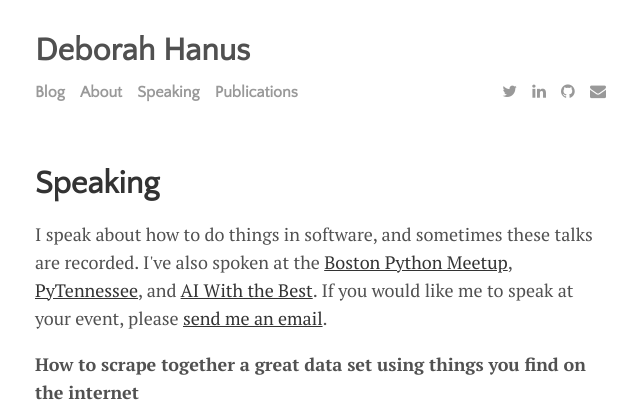
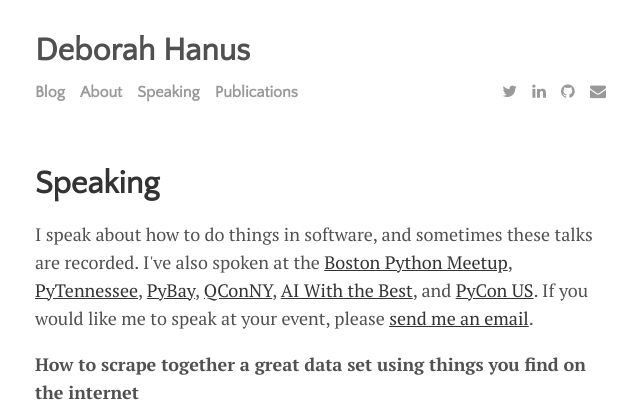
Before and after one commit to dhanus/dhanus.github.io, a Jekyll site: the page built from speaking.md, in a window 1280 px wide, cut to the strip 0-420 px from the top of the page. Shown: the whole strip, without its empty margins (317-957 px from the left). Built offline with Jekyll 4.4.1, drawn with Linux system fonts in a browser that asks for light colours; nearby versions of some CDN libraries.

Commit message:
update speaking page

```diff
--- a/speaking.md
+++ b/speaking.md
@@ -5,7 +5,7 @@ title: Speaking
 
 <div class="post">
 
-     <p>I speak about how to do things in software, and sometimes these talks are recorded. I've also spoken at the <a href="https://twitter.com/bostonpython">Boston Python Meetup</a>, <a href="https://twitter.com/pytennessee">PyTennessee</a>, and <a href="https://twitter.com/WithTheBest">AI With the Best</a>. If you would like me to speak at your event, please <a href="mailto:dhanus@mit.edu">send me an email</a>.</p>
+     <p>I speak about how to do things in software, and sometimes these talks are recorded. I've also spoken at the <a href="https://twitter.com/bostonpython">Boston Python Meetup</a>, <a href="https://twitter.com/pytennessee">PyTennessee</a>, <a href="https://twitter.com/py_bay">PyBay</a>, <a href="https://twitter.com/qconnewyork">QConNY</a>, <a href="https://twitter.com/WithTheBest">AI With the Best</a>, and <a href="https://twitter.com/pycon">PyCon US</a>. If you would like me to speak at your event, please <a href="mailto:dhanus@mit.edu">send me an email</a>.</p>
 
      <p><b>How to scrape together a great data set using things you find on the internet</b></p>
 
@@ -15,6 +15,4 @@ title: Speaking
 
      <iframe width="560" height="315" src="https://www.youtube.com/embed/cHzahWjaA7o" frameborder="0" allowfullscreen></iframe>
 
-
-
 </div>
```
